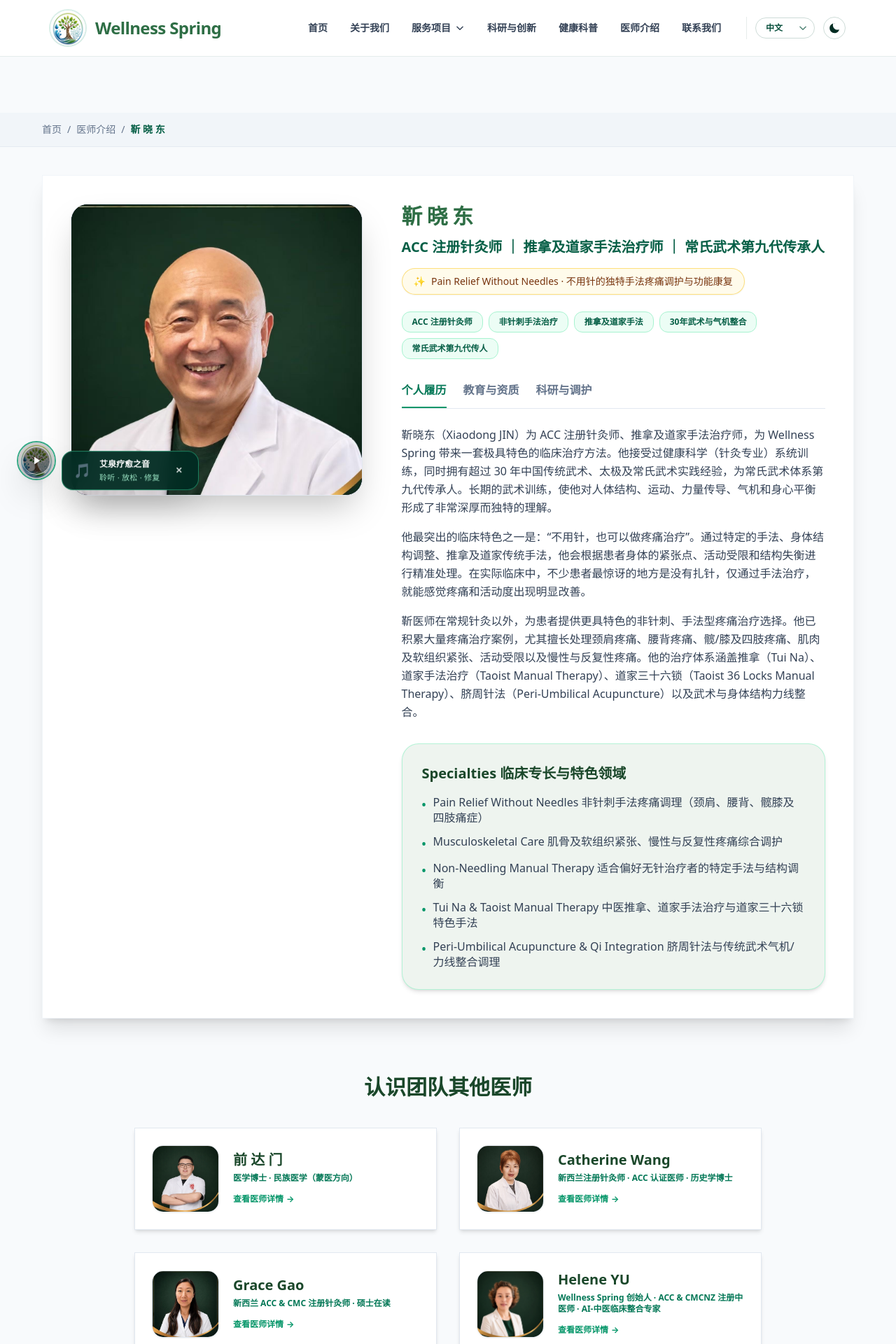
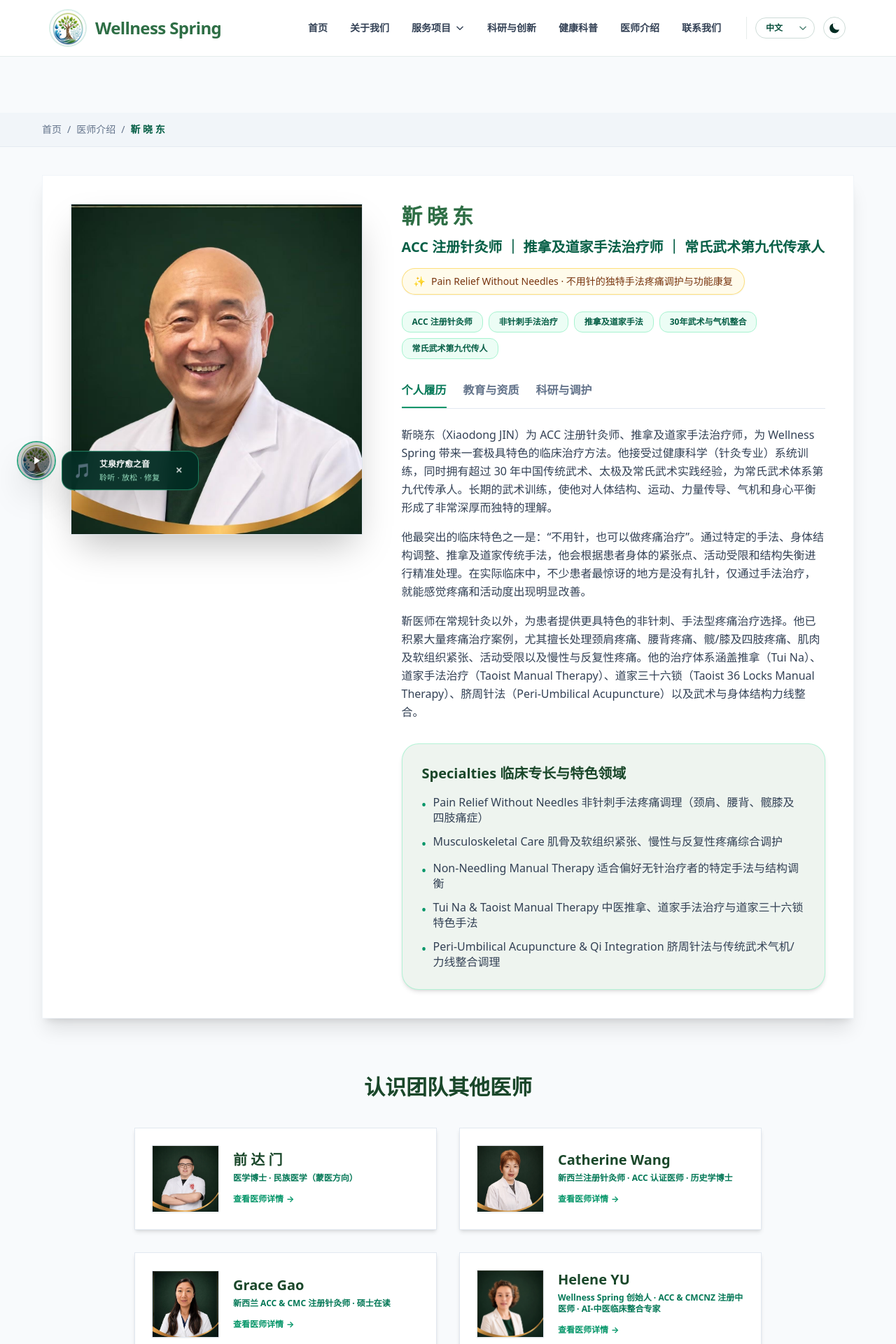
Before and after one commit to gogolf2020-byte/home, a React (Vite) app: page /practitioner/1 in a window 1280 px wide. Shown: the top 1920 px of the page at 70% size. Built offline with nearby package versions, Linux system fonts and the light colour scheme.

Commit message:
chore: update practitioner image styling to object-contain and sync 0_jin.jpg

```diff
--- a/src/components/Practitioner.jsx
+++ b/src/components/Practitioner.jsx
@@ -172,12 +172,12 @@ export default function Practitioner() {
                 to={`/practitioners/${doc.slug}`}
                 className="group bg-white dark:bg-slate-900 p-6 shadow-md hover:shadow-2xl border border-slate-200/80 dark:border-slate-800 transition-all duration-500 cursor-pointer flex flex-col justify-between transform hover:-translate-y-2 rounded-3xl block"
               >
-                {/* Photo Container: Clean square container with natural top-aligned portrait */}
-                <div className="relative overflow-hidden aspect-square rounded-2xl bg-slate-900/5 dark:bg-slate-950">
+                {/* Photo Container: Full Image Display with object-contain */}
+                <div className="relative overflow-hidden bg-slate-900/5 dark:bg-slate-950">
                   <img
                     src={doc.photo}
                     alt={doc.name[lang] || doc.name['en']}
-                    className="w-full h-full object-cover object-top transition-transform duration-500 ease-[cubic-bezier(0.16,1,0.3,1)] group-hover:scale-105 group-hover:-translate-y-1"
+                    className="w-full h-auto object-contain transition-transform duration-500 ease-[cubic-bezier(0.16,1,0.3,1)] group-hover:scale-105 group-hover:-translate-y-1"
                   />
                 </div>
 
--- a/src/components/PractitionerDetailPage.jsx
+++ b/src/components/PractitionerDetailPage.jsx
@@ -64,12 +64,12 @@ export default function PractitionerDetailPage() {
           {/* Left Column: Image Frame displaying full photo with gold frame exposed */}
           <div className="lg:col-span-5 flex flex-col items-center">
             <div className="relative w-full max-w-md group">
-              {/* Styled Image Frame displaying portrait with consistent square ratio */}
-              <div className="relative overflow-hidden aspect-square rounded-3xl shadow-2xl bg-slate-950 border border-slate-200 dark:border-slate-800 transform transition-transform duration-500 ease-[cubic-bezier(0.16,1,0.3,1)] group-hover:-translate-y-2">
+              {/* Styled Image Frame displaying complete photo with object-contain */}
+              <div className="relative overflow-hidden shadow-2xl bg-slate-950 border border-slate-200 dark:border-slate-800 transform transition-transform duration-500 ease-[cubic-bezier(0.16,1,0.3,1)] group-hover:-translate-y-2">
                 <img
                   src={doctor.photo}
                   alt={doctor.name[lang] || doctor.name['en']}
-                  className="w-full h-full object-cover object-top transition-transform duration-500 ease-[cubic-bezier(0.16,1,0.3,1)] group-hover:scale-105"
+                  className="w-full h-auto object-contain transition-transform duration-500 ease-[cubic-bezier(0.16,1,0.3,1)] group-hover:scale-105"
                 />
               </div>
             </div>
@@ -231,7 +231,7 @@ export default function PractitionerDetailPage() {
                   <img
                     src={other.photo}
                     alt={other.name[lang] || other.name['en']}
-                    className="w-24 h-24 object-cover object-top rounded-2xl shadow-sm border border-slate-200 dark:border-slate-700 transition-transform duration-500 ease-[cubic-bezier(0.16,1,0.3,1)] group-hover:scale-105 flex-shrink-0"
+                    className="w-24 h-auto object-contain rounded-none shadow-sm border border-slate-200 dark:border-slate-700 transition-transform duration-500 ease-[cubic-bezier(0.16,1,0.3,1)] group-hover:scale-105"
                   />
                   <div>
                     <h4 className="text-xl font-bold text-[#1a472a] dark:text-emerald-300 group-hover:text-emerald-600 transition-colors">
```
